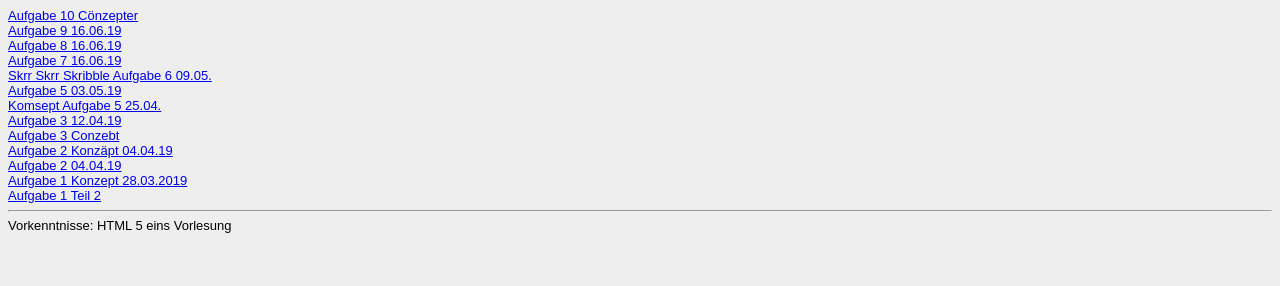
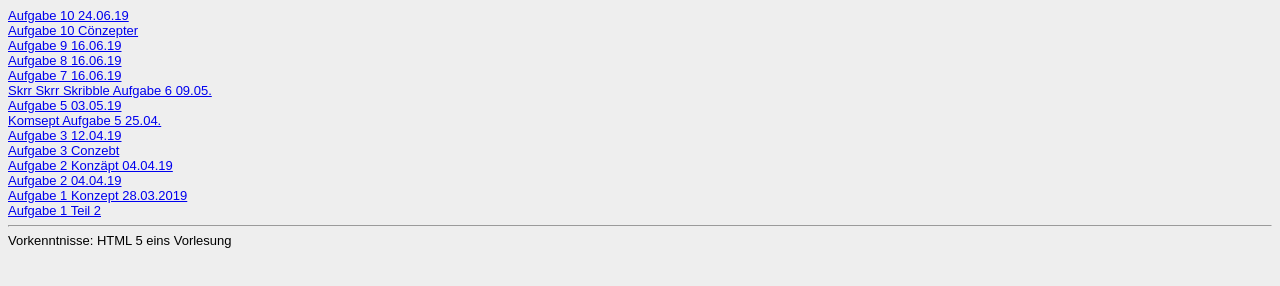
Before and after one commit to waddicor/waddicor.github.io, a plain HTML site: page Steckbrief/steckbrief.htm in a window 1280 px wide. Drawn offline with Linux system fonts and the light colour scheme.

Commit message:
Aufgabe 10 hochladen

```diff
--- a/Steckbrief/steckbrief.htm
+++ b/Steckbrief/steckbrief.htm
@@ -2,6 +2,7 @@
 <!-- Bitte keine Änderung in der obenstehenden Zeile vornehmen -->
 
 <!-- Hier die Links zu den gelösten Aufgaben einstellen, aktuelle oben, alte stehen lassen! Format: Aufgabenbezeichnung, Datum -->
+<a href="../Aufgabe 10/Aufgabe 10.html" target="blank">Aufgabe 10 24.06.19</a></br>
 <a href="../Aufgabe 10/imgs/Aufgabe 10 Konzept.jpg" target="blank">Aufgabe 10 Cönzepter</a></br>
 <a href="../Aufgabe 9/Aufgabe 9.html" target="blank">Aufgabe 9 16.06.19</a></br>
 <a href="../Aufgabe 8/Aufgabe 8.html" target="blank">Aufgabe 8 16.06.19</a></br>
```
